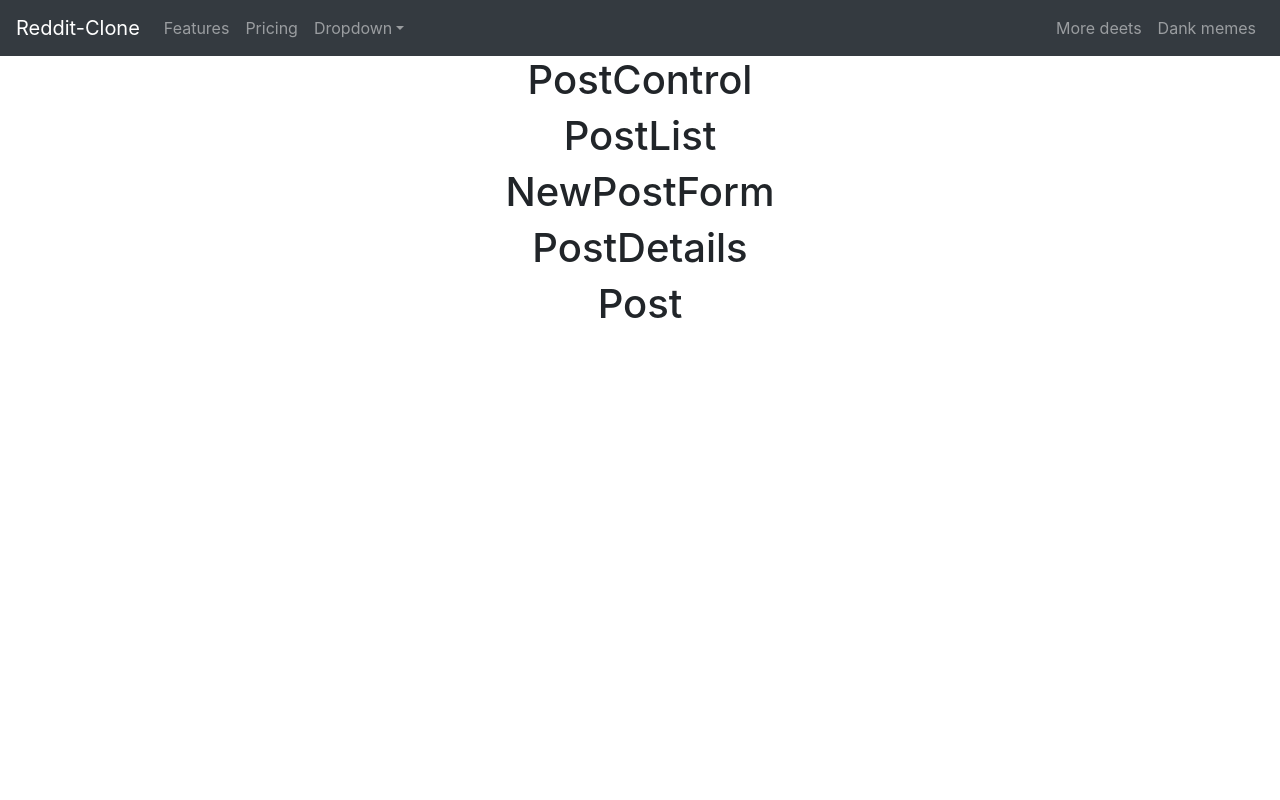
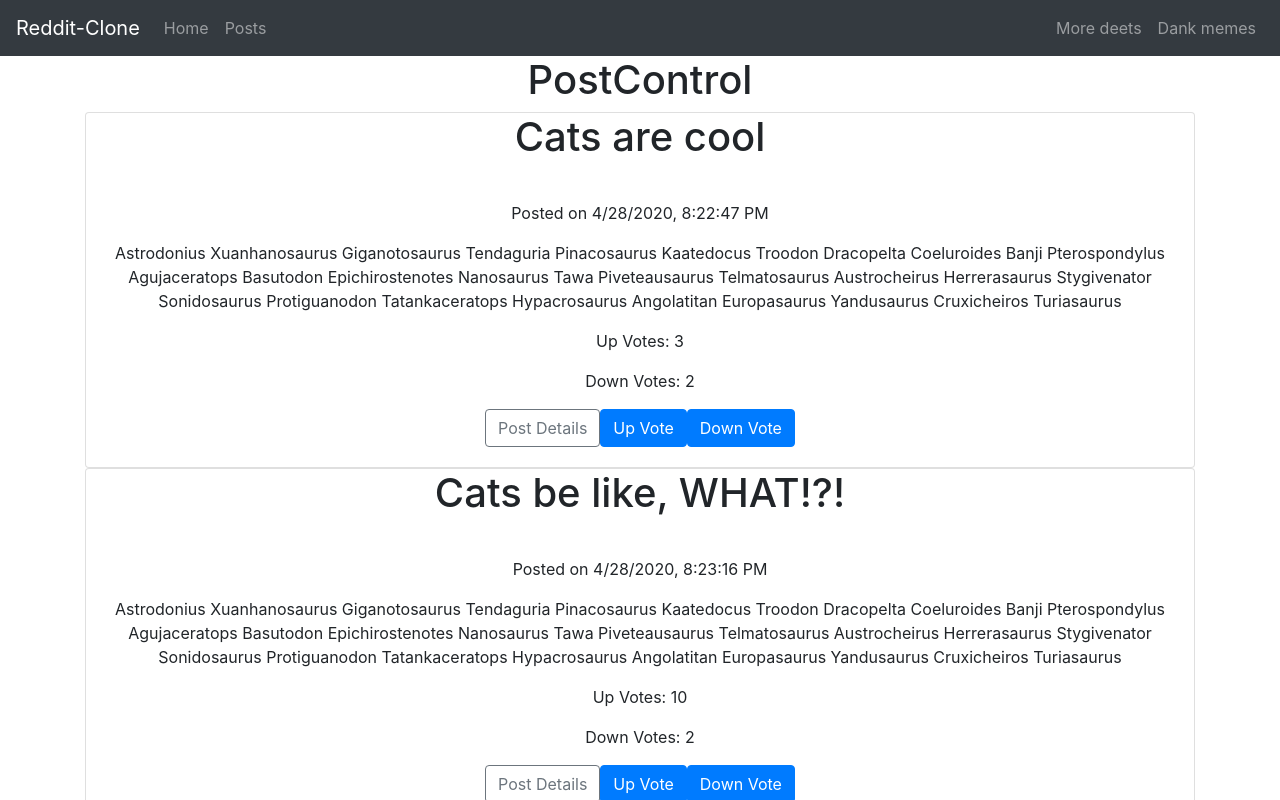
Before and after one commit to michelle-morin/reddit-clone, a React (Create React App) app: page / in a window 1280 px wide. Shown: the top 800 px of the page. Built offline with nearby package versions, Linux system fonts and the light colour scheme.

Commit message:
add a list view for posts.
Co-authored-by: Michelle Morin <morin2m@gmail.com>
Co-authored-by: Jonathan Carlos <jonathancarlos21@hotmail.com>

```diff
--- /dev/null
+++ b/src/components/InitialState.js
@@ -0,0 +1,35 @@
+const InitialState = {
+  masterPostList: {
+    1: {
+      title: "Cats are cool",
+      body:
+        "Astrodonius Xuanhanosaurus Giganotosaurus Tendaguria Pinacosaurus Kaatedocus Troodon Dracopelta Coeluroides Banji Pterospondylus Agujaceratops Basutodon Epichirostenotes Nanosaurus Tawa Piveteausaurus Telmatosaurus Austrocheirus Herrerasaurus Stygivenator Sonidosaurus Protiguanodon Tatankaceratops Hypacrosaurus Angolatitan Europasaurus Yandusaurus Cruxicheiros Turiasaurus",
+      upvote: 3,
+      downvote: 2,
+      postDate: 1588105367958,
+      id: "1"
+    },
+    2: {
+      title: "Cats be like, WHAT!?!",
+      body:
+        "Astrodonius Xuanhanosaurus Giganotosaurus Tendaguria Pinacosaurus Kaatedocus Troodon Dracopelta Coeluroides Banji Pterospondylus Agujaceratops Basutodon Epichirostenotes Nanosaurus Tawa Piveteausaurus Telmatosaurus Austrocheirus Herrerasaurus Stygivenator Sonidosaurus Protiguanodon Tatankaceratops Hypacrosaurus Angolatitan Europasaurus Yandusaurus Cruxicheiros Turiasaurus",
+      upvote: 10,
+      downvote: 2,
+      postDate: 1588105396294,
+      id: "2"
+    },
+    3: {
+      title: "Fat Cats are the greatest",
+      body:
+        "Astrodonius Xuanhanosaurus Giganotosaurus Tendaguria Pinacosaurus Kaatedocus Troodon Dracopelta Coeluroides Banji Pterospondylus Agujaceratops Basutodon Epichirostenotes Nanosaurus Tawa Piveteausaurus Telmatosaurus Austrocheirus Herrerasaurus Stygivenator Sonidosaurus Protiguanodon Tatankaceratops Hypacrosaurus Angolatitan Europasaurus Yandusaurus Cruxicheiros Turiasaurus",
+      upvote: 1,
+      downvote: 2,
+      postDate: 1588105407252,
+      id: "3"
+    }
+  },
+  selectedPost: null,
+  formVisible: false
+};
+
+export default InitialState;
--- a/src/components/Layout/Header.js
+++ b/src/components/Layout/Header.js
@@ -6,19 +6,12 @@ const Header = () => {
   return (
     <div style={headerStyles}>
       <Navbar collapseOnSelect expand="lg" bg="dark" variant="dark">
-        <Navbar.Brand href="#home">Reddit-Clone</Navbar.Brand>
+        <Navbar.Brand href="/">Reddit-Clone</Navbar.Brand>
         <Navbar.Toggle aria-controls="responsive-navbar-nav" />
         <Navbar.Collapse id="responsive-navbar-nav">
           <Nav className="mr-auto">
-            <Nav.Link href="#features">Features</Nav.Link>
-            <Nav.Link href="#pricing">Pricing</Nav.Link>
-            <NavDropdown title="Dropdown" id="collasible-nav-dropdown">
-              <NavDropdown.Item href="#action/3.1">Action</NavDropdown.Item>
-              <NavDropdown.Item href="#action/3.2">Another action</NavDropdown.Item>
-              <NavDropdown.Item href="#action/3.3">Something</NavDropdown.Item>
-              <NavDropdown.Divider />
-              <NavDropdown.Item href="#action/3.4">Separated link</NavDropdown.Item>
-            </NavDropdown>
+            <Nav.Link href="/">Home</Nav.Link>
+            <Nav.Link href="/">Posts</Nav.Link>
           </Nav>
           <Nav>
             <Nav.Link href="#deets">More deets</Nav.Link>
--- a/src/components/Posts/Post.js
+++ b/src/components/Posts/Post.js
@@ -1,12 +1,41 @@
 import React from "react";
+import PropTypes from "prop-types";
+import { Card, Button } from "react-bootstrap";
 
-const Post = () => {
+const Post = (props) => {
   const postStyles = {};
   return (
-    <div style={postStyles}>
-      <h1> Post </h1>
-    </div>
+    <React.Fragment>
+      <Card>
+        <Card.Title>
+          <h1> {props.title} </h1>
+        </Card.Title>
+        <Card.Body>
+          <p>Posted on {new Date(props.postDate).toLocaleString()}</p>
+          <p>{props.body}</p>
+          <p>Up Votes: {props.upvote}</p>
+          <p>Down Votes: {props.downvote}</p>
+          <Button variant="outline-secondary" onClick={() => props.whenPostClicked(props.id)}>
+            Post Details
+          </Button>
+          <Button onClick={() => props.whenUpvoteClicked(props.id)}>Up Vote</Button>
+          <Button onClick={() => props.whenDownvoteClicked(props.id)}>Down Vote</Button>
+        </Card.Body>
+      </Card>
+    </React.Fragment>
   );
 };
 
+Post.propTypes = {
+  title: PropTypes.string,
+  body: PropTypes.string,
+  upvote: PropTypes.number,
+  downvote: PropTypes.number,
+  postDate: PropTypes.number,
+  id: PropTypes.string,
+  whenUpvoteClicked: PropTypes.func,
+  whenDownvoteClicked: PropTypes.func,
+  whenPostClicked: PropTypes.func
+};
+
 export default Post;
--- a/src/components/Posts/PostControl.js
+++ b/src/components/Posts/PostControl.js
@@ -3,18 +3,34 @@ import PostList from "./PostList";
 import NewPostForm from "./NewPostForm";
 import PostDetails from "./PostDetails";
 import Post from "./Post";
+import { connect } from "react-redux";
+import PropTypes from "prop-types";
+import { Container } from "react-bootstrap";
 
-const PostControl = () => {
+function PostControl(props) {
   const postControlStyles = {};
   return (
-    <div style={postControlStyles}>
+    <Container style={postControlStyles}>
       <h1> PostControl </h1>
-      <PostList />
+      <PostList postList={props.masterPostList} />
       <NewPostForm />
       <PostDetails />
-      <Post />
-    </div>
+    </Container>
   );
+}
+
+PostControl.propTypes = {
+  masterPostList: PropTypes.object
 };
 
+const mapStateToProps = (state) => {
+  return {
+    masterPostList: state.masterPostList,
+    formVisible: state.formVisible,
+    selectedPost: state.selectedPost
+  };
+};
+
+PostControl = connect(mapStateToProps)(PostControl);
+
 export default PostControl;
--- a/src/components/Posts/PostList.js
+++ b/src/components/Posts/PostList.js
@@ -1,12 +1,33 @@
 import React from "react";
+import Post from "./Post";
+import PropTypes from "prop-types";
 
-const PostList = () => {
-  const postListStyles = {};
+const PostList = (props) => {
   return (
-    <div style={postListStyles}>
-      <h1> PostList </h1>
-    </div>
+    <React.Fragment>
+      {Object.values(props.postList).map((post) => {
+        return (
+          <Post
+            title={post.title}
+            postDate={post.postDate}
+            body={post.body}
+            upvote={post.upvote}
+            downvote={post.downvote}
+            whenDownvoteClicked={props.onClickingDownvote}
+            whenUpvoteClicked={props.onClickingUpvote}
+            whenPostClicked={props.onClickingPost}
+          />
+        );
+      })}
+    </React.Fragment>
   );
 };
 
+PostList.proTypes = {
+  postList: PropTypes.object,
+  onClickingPost: PropTypes.func,
+  onClickingDownvote: PropTypes.func,
+  onClickingUpvote: PropTypes.func
+};
+
 export default PostList;
--- a/src/index.js
+++ b/src/index.js
@@ -6,8 +6,13 @@ import * as serviceWorker from "./serviceWorker";
 import { createStore } from "redux";
 import { Provider } from "react-redux";
 import rootReducer from "./reducers/index";
+import InitialState from "./components/InitialState";
 
-const store = createStore(rootReducer);
+const store = createStore(
+  rootReducer,
+  InitialState,
+  window.__REDUX_DEVTOOLS_EXTENSION__ && window.__REDUX_DEVTOOLS_EXTENSION__()
+);
 
 ReactDOM.render(
   <Provider store={store}>
```
